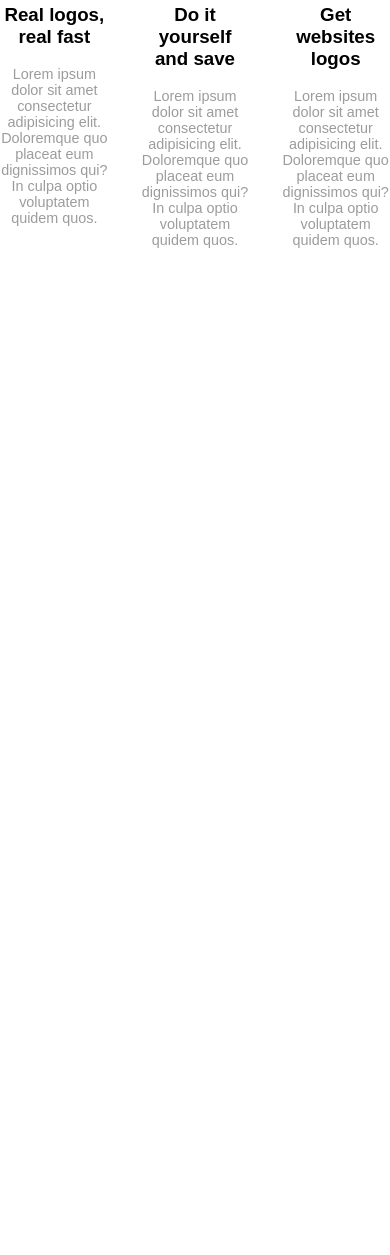
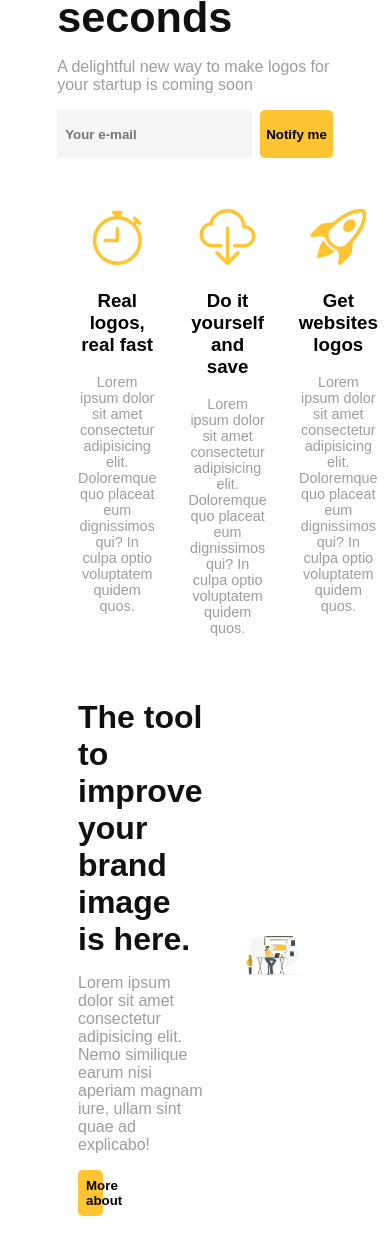
Before and after one commit to Tabares7/learning-sass, a website: page index.html in a window 390 px wide. Shown: the part 553-1808 px from the top of the page. Before the commit the page ends 864 px from the top, so only its background shows below. Drawn offline with nearby package versions, Linux system fonts and the light colour scheme.

Commit message:
styling the about section.

```diff
--- a/index.html
+++ b/index.html
@@ -88,5 +88,23 @@
       </div>
 
     </section>
+
+    <!--? ABOUT SECTION-->
+    <section class="about">
+      <!--? about IMAGE-->
+      <div class="about__img">
+        <img src="img/Designer girl-pana.png" />
+      </div>
+      <!--? about TEXT-->
+      <div class="about__text">
+        <h1 class="about__text__title">
+          The tool to improve your brand image is here.
+        </h1>
+        <p class="about__text__description">
+          Lorem ipsum dolor sit amet consectetur adipisicing elit. Nemo similique earum nisi aperiam magnam iure, ullam sint quae ad explicabo!
+        </p>
+        <button class="about__text__btn">More about</button>
+      </div>
+    </section>
   </body>
 </html>
--- /dev/null
+++ b/sass/_medias-querys.scss
@@ -0,0 +1,40 @@
+@media (max-width: 390px) {
+  body {
+    width: 100vw;
+  }
+
+  .welcome {
+    flex-direction: column;
+
+
+    &__text{
+
+        &__title{
+            font-size: 1.7rem;
+        }
+
+        &__description{
+        }
+        &__form{
+            display: flex;
+            gap: 0.5rem;
+            width: 90%;
+
+            &__input{
+                flex: 4;
+                height: 2rem;
+                border: none;
+                background-color: #e9e9e975;
+                padding: .5rem;
+                font-weight: 600;
+            }
+            &__submit{
+                flex: 1;
+                border: none;
+                border-radius: .3rem;
+                font-weight: 600;
+            }
+        }
+    }
+}
+}
--- a/sass/_welcome.scss
+++ /dev/null
@@ -1,4 +0,0 @@
-.header{
-    height: 5rem;
-    line-height: 5rem;
-}
--- a/sass/styles.scss
+++ b/sass/styles.scss
@@ -1,36 +1,33 @@
-$orange-color:#fec432;
+@use "medias-querys";
+
+$orange-color: #fec432;
 $dark-color: #10100f;
-$gray-color:#9c9c9c;
-@import url('https://fonts.googleapis.com/css2?family=Lato:ital,wght@0,900;1,900&family=Montserrat:ital,wght@0,100;0,300;0,500;0,900;1,300;1,500&display=swap');
-
+$gray-color: #9c9c9c;
+@import url("https://fonts.googleapis.com/css2?family=Lato:ital,wght@0,900;1,900&family=Montserrat:ital,wght@0,100;0,300;0,500;0,900;1,300;1,500&display=swap");
 
 body {
   width: 60vw;
   margin: 0 auto;
-  font-family: 'Monserrat' ,sans-serif;
-
-  @media (max-width:390px) {
-    width: 100vw;
-  }
+  font-family: "Monserrat", sans-serif;
 }
 
-section{
+section {
   margin-bottom: 3rem;
 }
 
 .header {
-    padding:0rem 2rem ;
+  padding: 0rem 2rem;
   display: flex;
   justify-content: space-between;
   align-items: center;
-  height: 4rem;
-  line-height: 4rem;
+  height: 5rem;
+  line-height: 5rem;
 
-  &__logo{
+  &__logo {
     font-weight: bolder;
     font-size: 1.5rem;
     color: $orange-color;
-    font-family: "Lato",sans-serif;
+    font-family: "Lato", sans-serif;
   }
 
   .nav {
@@ -40,10 +37,10 @@ section{
       align-items: center;
       gap: 2rem;
 
-      &__link{
+      &__link {
         list-style: none;
 
-        .link{
+        .link {
           color: $dark-color;
           text-decoration: none;
         }
@@ -52,83 +49,129 @@ section{
   }
 }
 
-.welcome{
+.welcome {
   display: flex;
   align-items: center;
   justify-content: center;
   // background-color: aquamarine;
   gap: 2rem;
 
-    &__img{
-        flex:2;
+  &__img {
+    flex: 2;
 
-        img{
+    img {
       width: 100%;
       height: auto;
     }
   }
 
-    &__text{
+  &__text {
     flex: 2;
     display: flex;
     flex-direction: column;
     justify-content: center;
 
-        &__title{
+    &__title {
       color: $dark-color;
       font-size: 2.7rem;
       margin: 0;
       padding: 0;
     }
 
-        &__description{
+    &__description {
       color: $gray-color;
     }
-        &__form{
+    &__form {
       display: flex;
       gap: 0.5rem;
       width: 90%;
 
-            &__input{
+      &__input {
         flex: 4;
         height: 2rem;
         border: none;
         background-color: #e9e9e975;
-                padding: .5rem;
+        padding: 0.5rem;
         font-weight: 600;
       }
-            &__submit{
+      &__submit {
         flex: 1;
         border: none;
         background-color: $orange-color;
-                border-radius: .3rem;
+        border-radius: 0.3rem;
         font-weight: 600;
       }
     }
   }
 }
 
-.fast-cards{
+.fast-cards {
   display: flex;
   gap: 2rem;
 
-    &__card{
+  &__card {
     text-align: center;
 
-        &__icon{
+    &__icon {
       margin-bottom: 1rem;
       font-size: 3.5rem;
       color: $orange-color;
       font-weight: bolder;
     }
 
-        &__title{
-            font-weight: 800;
+    &__title {
+      font-weight: 700;
     }
 
-        &__description{
+    &__description {
       color: $gray-color;
-            font-size: .9rem;
+      font-size: 0.9rem;
     }
   }
 }
+
+.about {
+  display: flex;
+  flex-direction: row-reverse;
+  align-items: center;
+  justify-content: center;
+  // background-color: aquamarine;
+  gap: 2rem;
+
+  &__img {
+    flex: 2;
+
+    img {
+      width: 100%;
+    }
+  }
+
+  &__text {
+    flex: 2;
+    display: flex;
+    flex-direction: column;
+    justify-content: center;
+
+    &__title {
+      color: $dark-color;
+      font-size: 2rem;
+      margin: 0;
+      padding: 0;
+    }
+
+    &__description {
+      color: $gray-color;
+    }
+
+    &__btn {
+      display: block;
+      width: 20%;
+      border: none;
+      background-color: $orange-color;
+      border-radius: 0.3rem;
+      font-weight: 600;
+      padding: 0.5rem;
+
+    }
+  }
+}
```
Also changed, not shown: css/styles.css, img/Designer girl-cuate.png (added), img/Designer girl-pana.png (added), 1 other file. Lines whose indentation alone changed are shown as unchanged.
